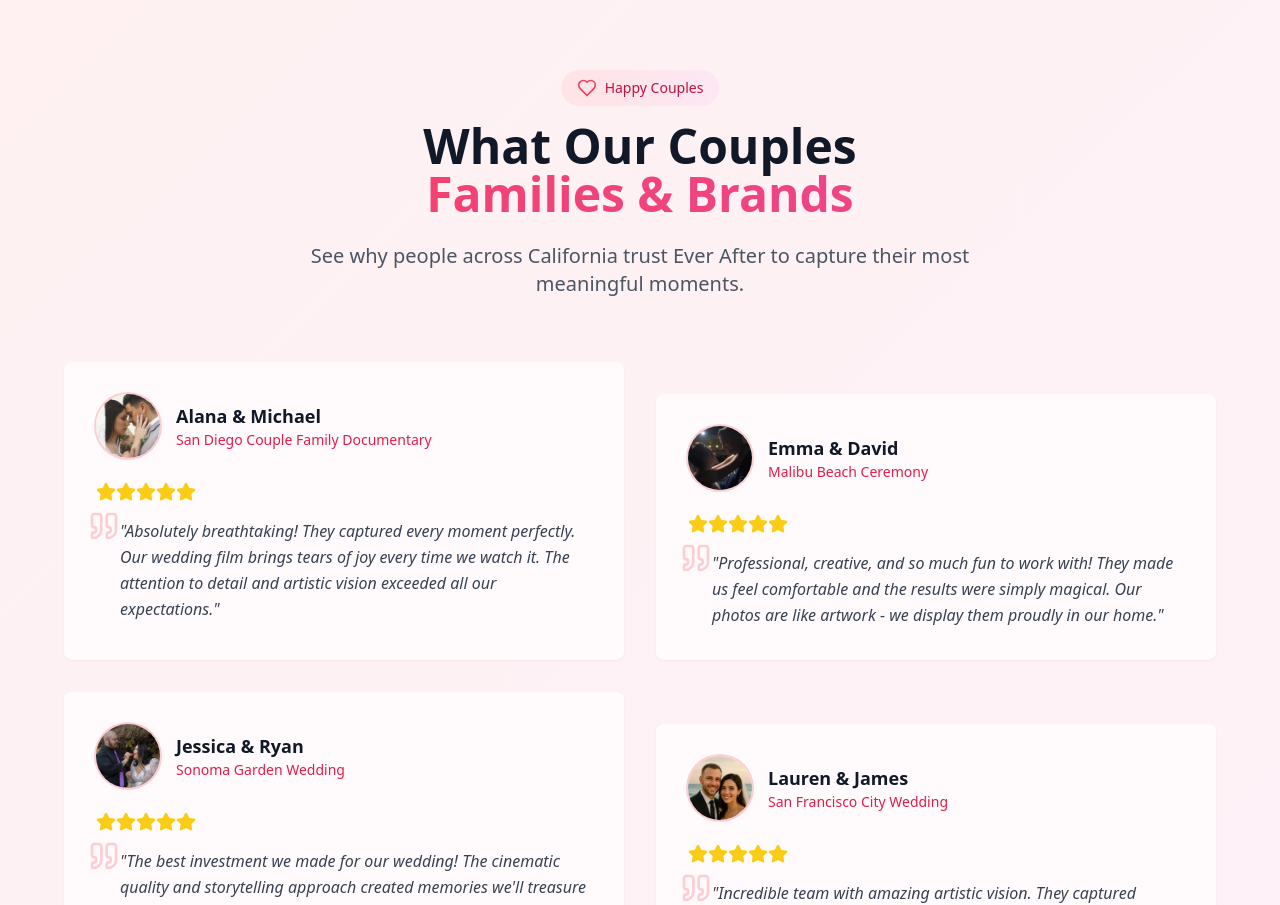
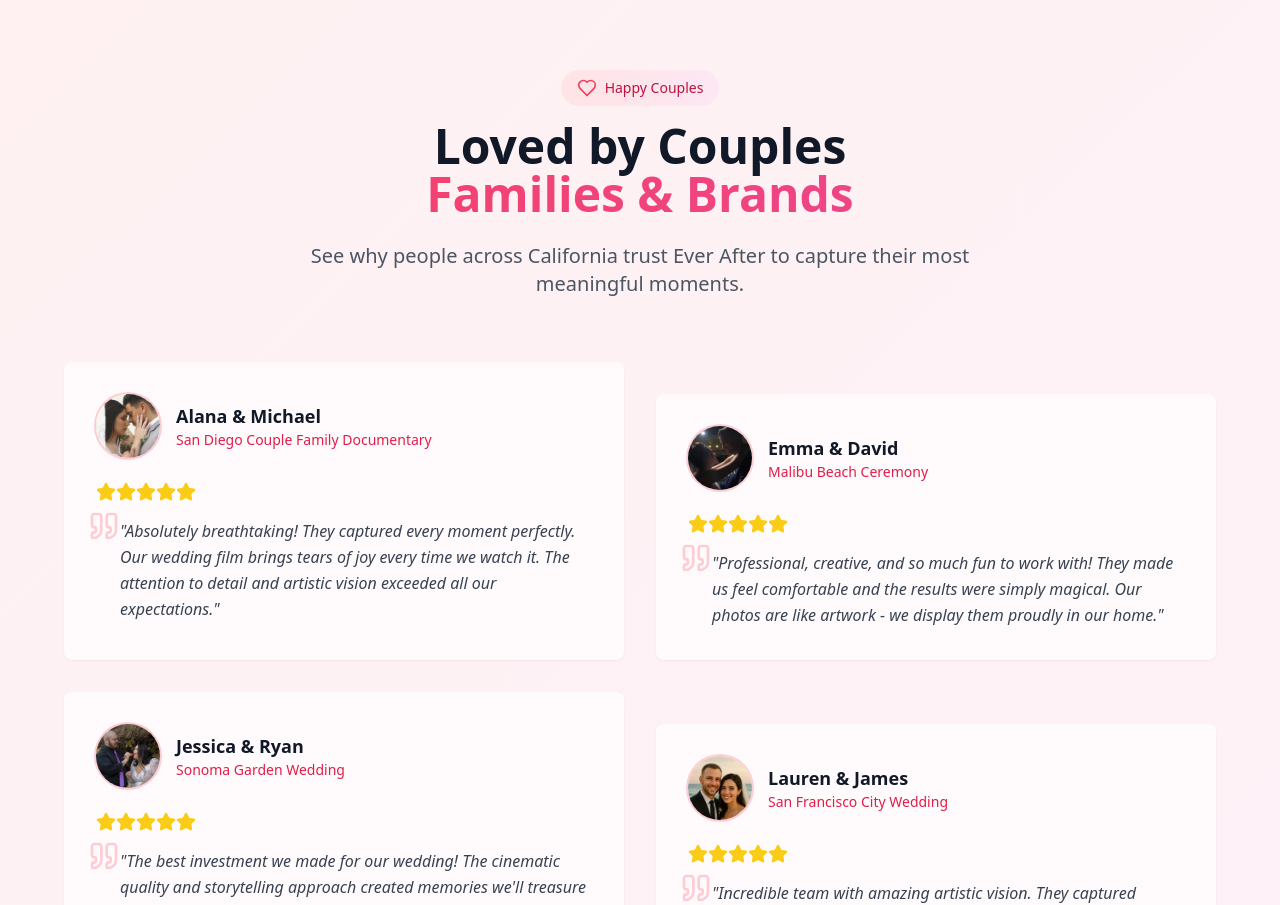
Before and after one commit to alexbullgomes/forever-after-ai-dreams, a React (Vite) app: page / in a window 1280 px wide. Shown: the part 3520-4425 px from the top of the page. Built offline with nearby package versions, Linux system fonts and the light colour scheme.

Commit message:
Update testimonials heading
Replaced "What Our Couples" with "Loved by Couples" in the testimonials section.

```diff
--- a/src/components/Testimonials.tsx
+++ b/src/components/Testimonials.tsx
@@ -40,7 +40,7 @@ const Testimonials = () => {
             </div>
           </div>
           <h2 className="text-4xl md:text-5xl font-bold text-gray-900 mb-6">
-            What Our Couples
+            Loved by Couples
             <span className="block bg-gradient-to-r from-rose-500 to-pink-500 bg-clip-text text-transparent">Families & Brands</span>
           </h2>
           <p className="text-xl text-gray-600 max-w-2xl mx-auto">
```
